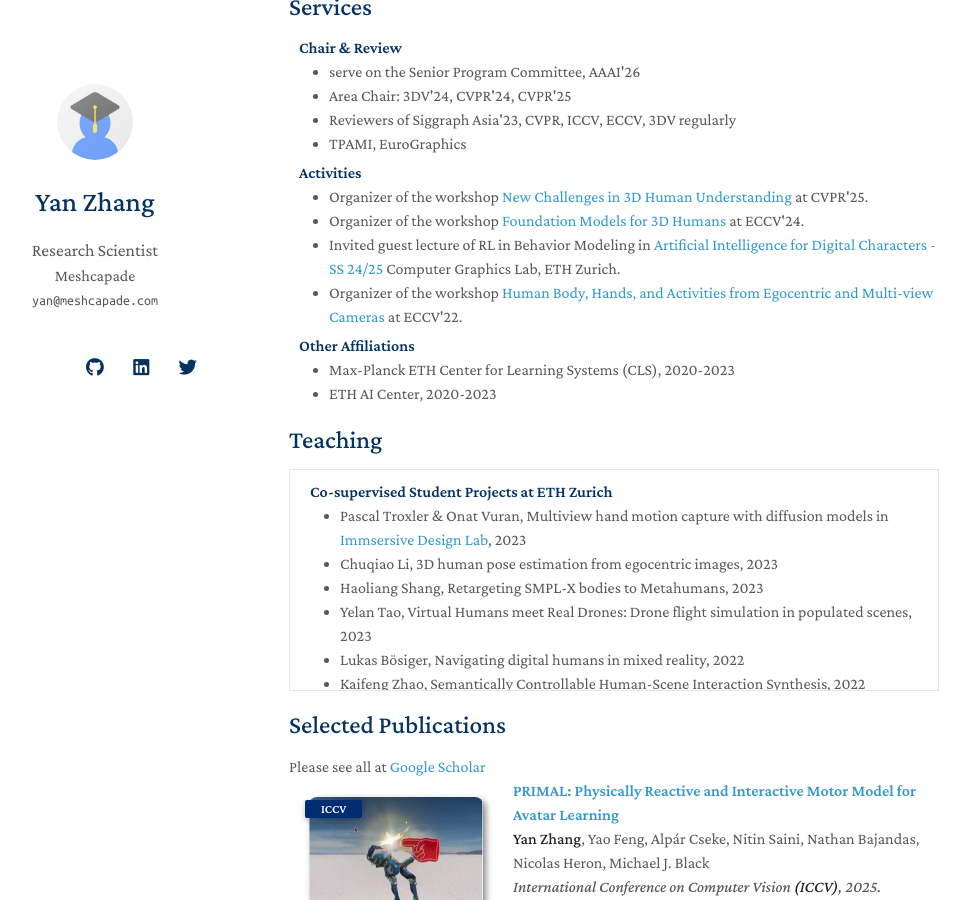
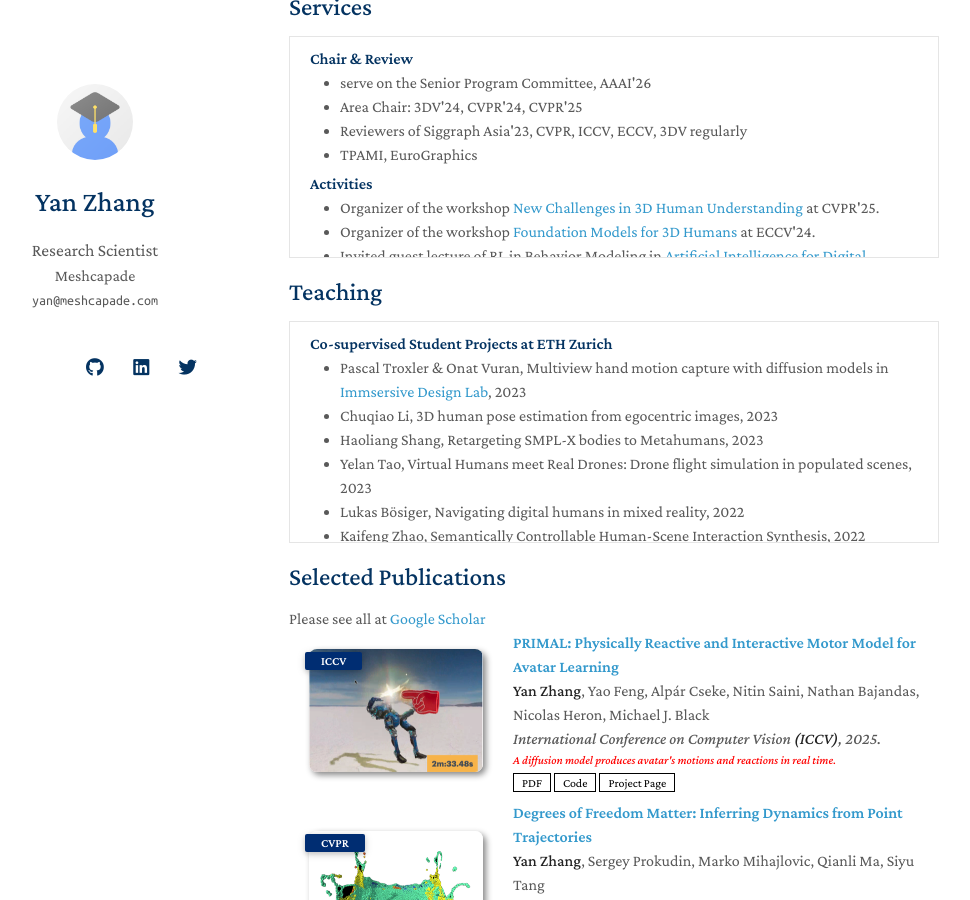
Before and after one commit to yz-cnsdqz/yz-cnsdqz.github.io, a Jekyll site: the page built from index.md, in a window 1280 px wide and 900 px high, scrolled down 750 px. Shown: the whole window, without its empty margins (181-1151 px from the left). Built offline with Jekyll 4.4.1, drawn with Linux system fonts in a browser that asks for light colours; nearby versions of some CDN libraries; a style sheet for code colours, icons or effects is not loaded.

Commit message:
add the block for services

```diff
--- a/_includes/services.md
+++ b/_includes/services.md
@@ -1,5 +1,5 @@
 ## Services
-
+<div class="news-scroll" markdown="1">
 <h4 style="margin:0 10px 0;">Chair & Review</h4>
 
 <ul style="margin:0 0 5px;">
@@ -26,3 +26,4 @@
   <li>Max-Planck ETH Center for Learning Systems (CLS), 2020-2023 </li>
   <li>ETH AI Center, 2020-2023</li>
 </ul>
+</div>
```
